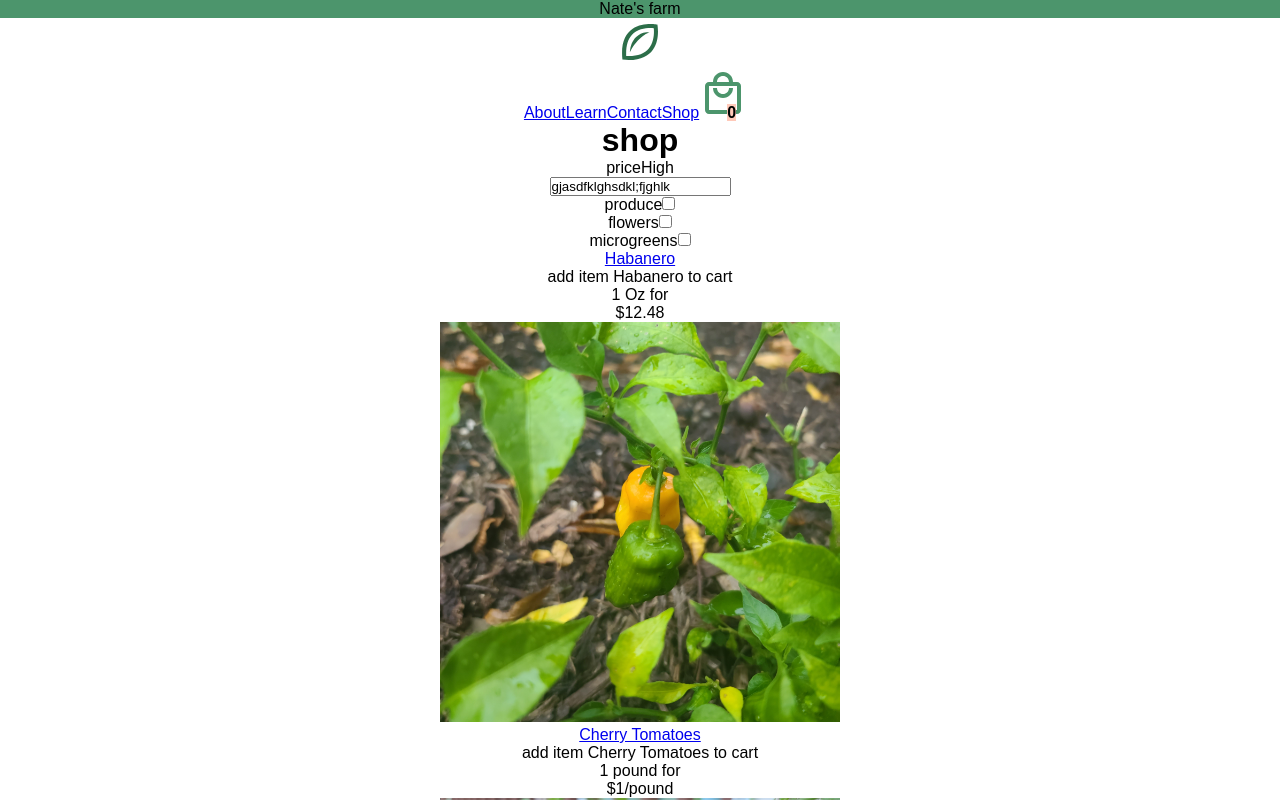
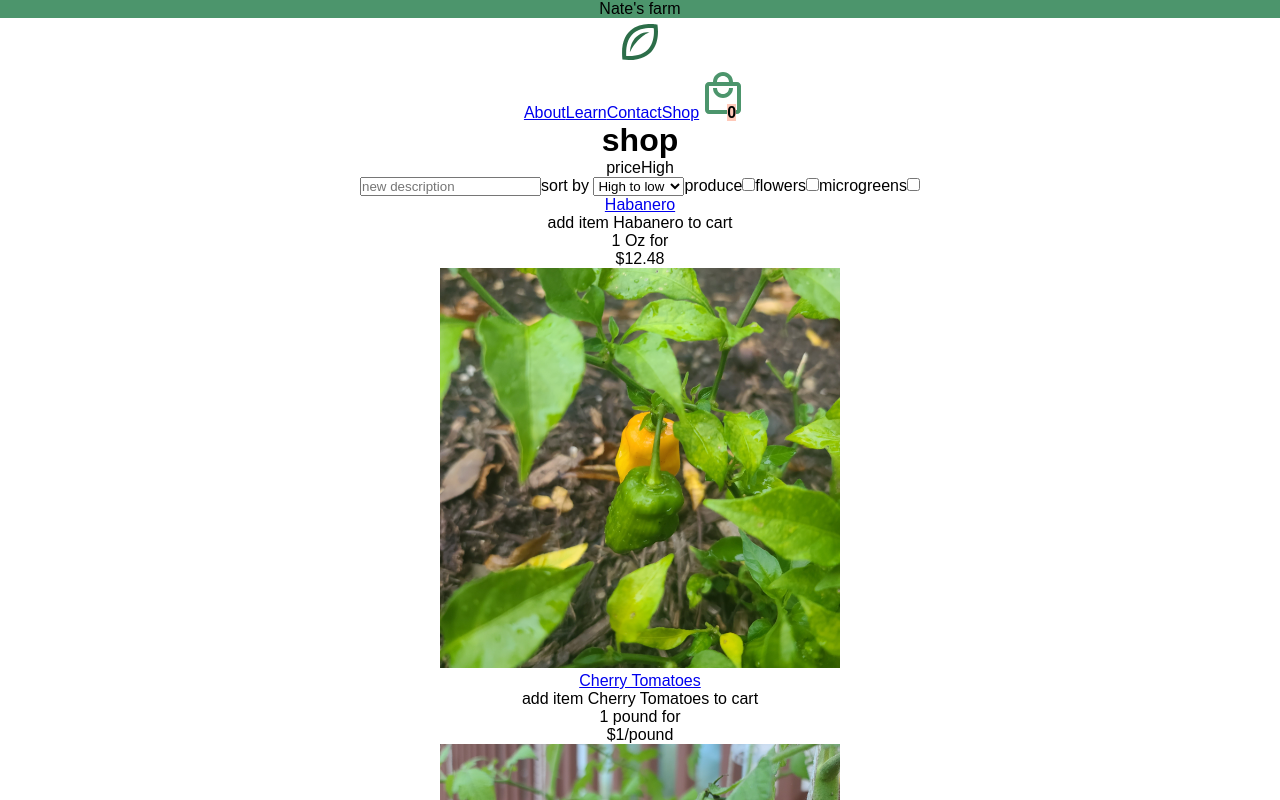
Before and after one commit to bafox2/shoppingcart, a React (Create React App) app: page /shop in a window 1280 px wide. Shown: the top 800 px of the page. Built offline with nearby package versions, Linux system fonts and the light colour scheme; a web font is replaced by a local one.

Commit message:
filter input state working

```diff
--- a/src/App.js
+++ b/src/App.js
@@ -16,7 +16,7 @@ function App() {
     flowers: true,
     microgreens: true,
     sort: 'priceHigh',
-    search: 'gjasdfklghsdkl;fjghlk'
+    search: ''
   })
   const [cartList, setCartList] = React.useState([])
   function onItemBuy(selectedProduct) {
@@ -91,7 +91,7 @@ function App() {
         <Route path="/about" element={<About />} />
         <Route path="/learn" element={<Learn />} />
         <Route path="/cart" element={<Sidecart cart={cartList} onCrement={handleIncrement} onRemove={handleRemove} />} />
-        <Route path="/shop" element={<Shop state={filterList} handleChange={handleFilterChange} />} />
+        <Route path="/shop" element={<Shop filters={filterList} handleChange={handleFilterChange} />} />
         <Route path="/shop/:id" element={<Product onSubmit={onItemBuy} />} />
       </Routes>
     </div>
--- a/src/components/Sidebar.js
+++ b/src/components/Sidebar.js
@@ -16,7 +16,8 @@ const Sidebar = (props) => {
                 name='search'
                 value={props.state.search}
             />
-            {/* <select
+            <label>sort by </label>
+            <select
                 id='inputOptions'
                 placeholder='placeholder'
                 onChange={props.handleChange}
@@ -25,9 +26,8 @@ const Sidebar = (props) => {
             >
                 <option value='priceHigh'>High to low</option>
                 <option value='priceLow'>Low to high</option>
-            </select> */}
-            <ul>
-                <li>
+            </select>
+
             <label>produce</label>
             <input
                 type='checkbox'
@@ -36,8 +36,7 @@ const Sidebar = (props) => {
                 name='produce'
                 value={props.state.produce}
             />
-                </li>
-                <li>
+
             <label>flowers</label>
             <input
                 type='checkbox'
@@ -46,8 +45,7 @@ const Sidebar = (props) => {
                 name='flowers'
                 value={props.state.flowers}
             />
-                </li>
-                <li>
+
             <label>microgreens</label>
             <input
                 type='checkbox'
@@ -56,9 +54,7 @@ const Sidebar = (props) => {
                 name='microgreens'
                 value={props.state.microgreens}
             />
-                </li>
 
-            </ul>
         </div>
     );
 };
--- a/src/pages/Shop.js
+++ b/src/pages/Shop.js
@@ -11,7 +11,7 @@ const Shop = (props) => {
     return (
         <div>
             <h1 title="shopHeader">shop</h1>
-            <Sidebar onChange={props.handleChange} state={props.state}></Sidebar>
+            <Sidebar handleChange={props.handleChange} state={props.filters}></Sidebar>
             {shoplist}
         </div>
     );
```
Lines whose indentation alone changed are shown as unchanged.
